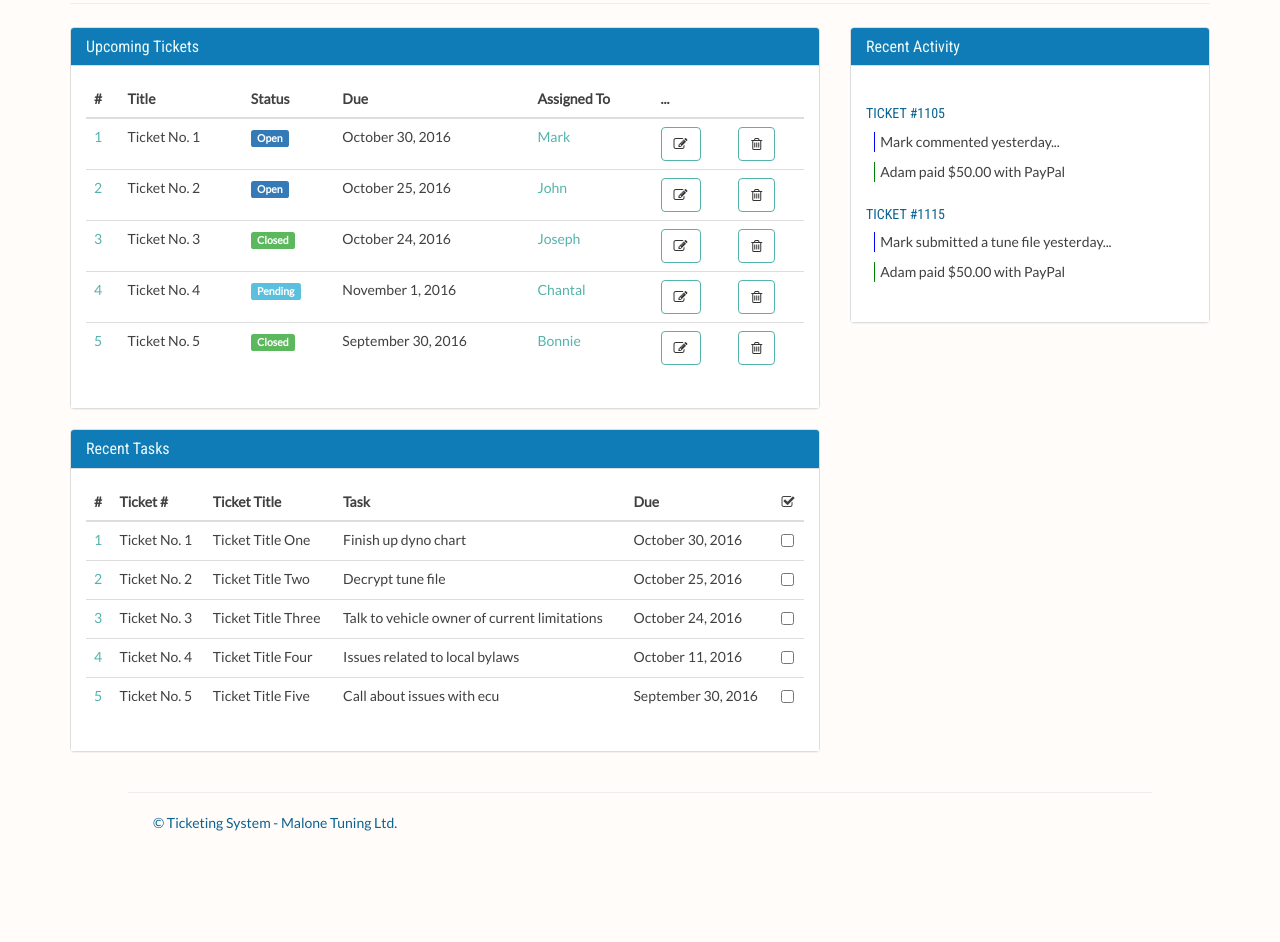
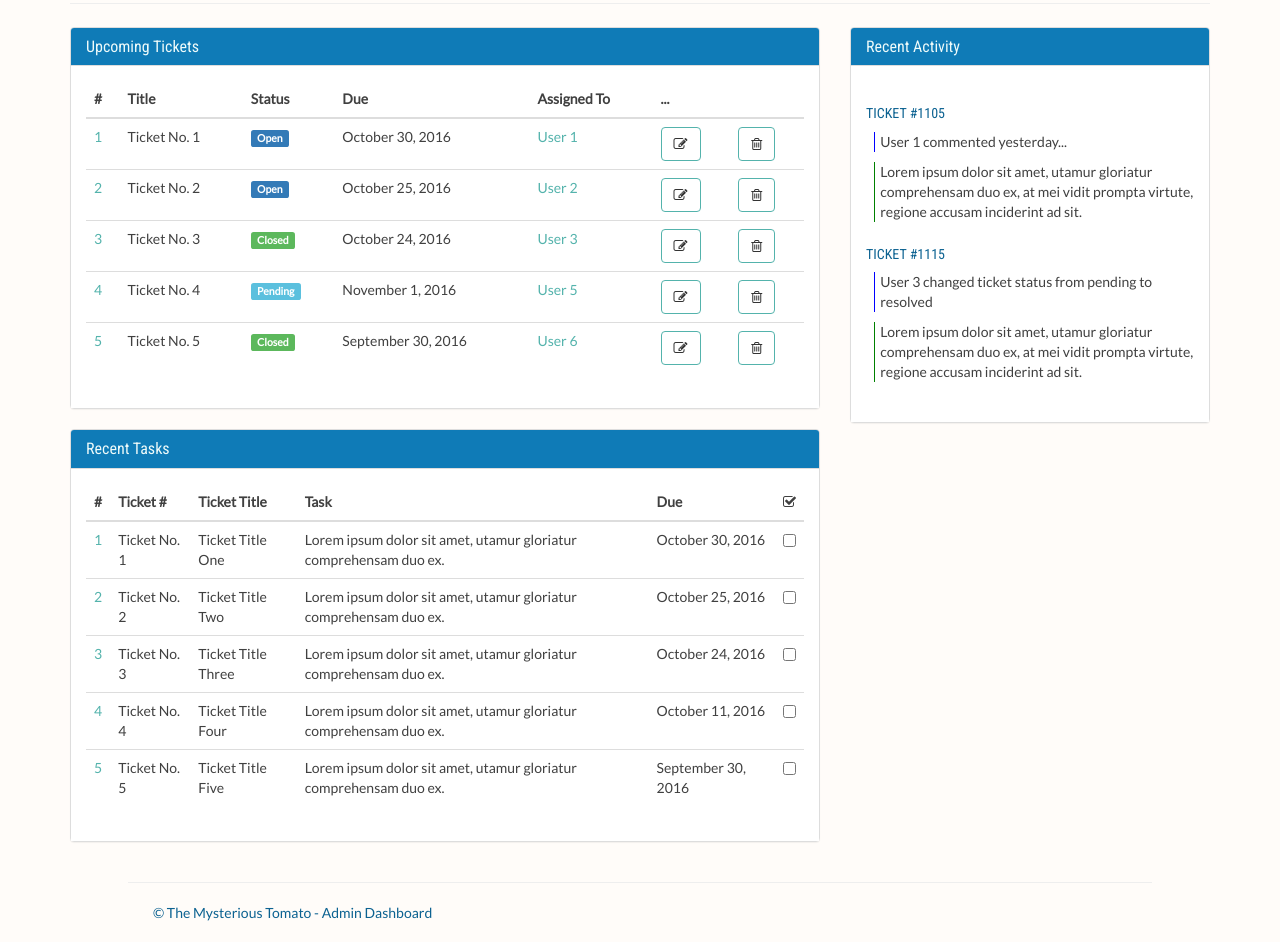
Before and after one commit to TheMysteriousTomato/admin-dashboard, a website: page app/index.html in a window 1280 px wide. Shown: the part 173-1115 px from the top of the page. Before the commit the page ends 1036 px from the top, so only its background shows below. Drawn offline with nearby package versions, Linux system fonts and the light colour scheme.

Commit message:
change dashboard

```diff
--- a/app/index.html
+++ b/app/index.html
@@ -6,7 +6,7 @@
     <head>
         <meta charset="utf-8" />
         <meta http-equiv="X-UA-Compatible" content="IE=edge,chrome=1" />
-        <title>Ticketing System</title>
+        <title>Admin Dashboard</title>
         <meta name="description" content="" />
         <meta name="viewport" content="width=device-width, initial-scale=1" />
         <link rel="apple-touch-icon" href="apple-touch-icon.png" />
@@ -28,7 +28,7 @@
             <span class="icon-bar"></span>
             <span class="icon-bar"></span>
           </button>
-          <a class="navbar-brand" href="index.html">Ticketing System</a>
+          <a class="navbar-brand" href="index.html">Admin Dashboard</a>
         </div>
         <div id="navbar" class="navbar-collapse collapse">
           <ul class="nav navbar-nav">
@@ -54,7 +54,7 @@
             </li>
           </ul>
           <ul class="nav navbar-nav navbar-right">
-            <li class="nav-userinfo"><a href="#" class="dropdown-toggle" data-toggle="dropdown" role="button" aria-expanded="false">Signed in as Mark Malone<span class="caret"></span></a>
+            <li class="nav-userinfo"><a href="#" class="dropdown-toggle" data-toggle="dropdown" role="button" aria-expanded="false">Hi Admin!<span class="caret"></span></a>
               <ul class="dropdown-menu">
                 <li><a href="#">Settings</a></li>
                 <li><a href="#">Logout</a></li>
@@ -94,7 +94,7 @@
                     <td>Ticket No. 1</td>
                     <td><span class="label label-primary">Open</span></td>
                     <td><time datetime="2016-10-30">October 30, 2016</time></td>
-                    <td><a href="#">Mark</a></td>
+                    <td><a href="#">User 1</a></td>
                     <td><a href="#" class="btn btn-default"><i class="fa fa-pencil-square-o" aria-hidden="true"></i></a></td>
                     <td><a href="#" class="btn btn-default"><i class="fa fa-trash-o" aria-hidden="true"></i></a></td>
                   </tr>
@@ -103,7 +103,7 @@
                     <td>Ticket No. 2</td>
                     <td><span class="label label-primary">Open</span></td>
                     <td><time datetime="2016-10-25">October 25, 2016</time></td>
-                    <td><a href="#">John</a></td>
+                    <td><a href="#">User 2</a></td>
                     <td><a href="#" class="btn btn-default"><i class="fa fa-pencil-square-o" aria-hidden="true"></i></a></td>
                     <td><a href="#" class="btn btn-default"><i class="fa fa-trash-o" aria-hidden="true"></i></a></td>
                   </tr>
@@ -112,7 +112,7 @@
                     <td>Ticket No. 3</td>
                     <td><span class="label label-success">Closed</span></td>
                     <td><time datetime="2016-10-24">October 24, 2016</time></td>
-                    <td><a href="#">Joseph</a></td>
+                    <td><a href="#">User 3</a></td>
                     <td><a href="#" class="btn btn-default"><i class="fa fa-pencil-square-o" aria-hidden="true"></i></a></td>
                     <td><a href="#" class="btn btn-default"><i class="fa fa-trash-o" aria-hidden="true"></i></a></td>
                   </tr>
@@ -121,7 +121,7 @@
                     <td>Ticket No. 4</td>
                     <td><span class="label label-info">Pending<span></td>
                     <td><time datetime="2016-11-01">November 1, 2016</time></td>
-                    <td><a href="#">Chantal</a></td>
+                    <td><a href="#">User 5</a></td>
                     <td><a href="#" class="btn btn-default"><i class="fa fa-pencil-square-o" aria-hidden="true"></i></a></td>
                     <td><a href="#" class="btn btn-default"><i class="fa fa-trash-o" aria-hidden="true"></i></a></td>
                   </tr>
@@ -130,7 +130,7 @@
                     <td>Ticket No. 5</td>
                     <td><span class="label label-success">Closed</span></td>
                     <td><time datetime="2016-09-30">September 30, 2016</time></td>
-                    <td><a href="#">Bonnie</a></td>
+                    <td><a href="#">User 6</a></td>
                     <td><a href="#" class="btn btn-default"><i class="fa fa-pencil-square-o" aria-hidden="true"></i></a></td>
                     <td><a href="#" class="btn btn-default"><i class="fa fa-trash-o" aria-hidden="true"></i></a></td>
                   </tr>
@@ -160,7 +160,7 @@
                     <td><a href="#">1</a></td>
                     <td>Ticket No. 1</td>
                     <td>Ticket Title One</td>
-                    <td>Finish up dyno chart</td>
+                    <td>Lorem ipsum dolor sit amet, utamur gloriatur comprehensam duo ex.</td>
                     <td><time datetime="2016-10-30">October 30, 2016</time></td>
                     <td><input type="checkbox" value="" /></td>
                   </tr>
@@ -168,7 +168,7 @@
                     <td><a href="#">2</a></td>
                     <td>Ticket No. 2</td>
                     <td>Ticket Title Two</td>
-                    <td>Decrypt tune file</td>
+                    <td>Lorem ipsum dolor sit amet, utamur gloriatur comprehensam duo ex.</td>
                     <td><time datetime="2016-10-25">October 25, 2016</time></td>
                     <td><input type="checkbox" value="" /></td>
                   </tr>
@@ -176,7 +176,7 @@
                     <td><a href="#">3</a></td>
                     <td>Ticket No. 3</td>
                     <td>Ticket Title Three</td>
-                    <td>Talk to vehicle owner of current limitations</td>
+                    <td>Lorem ipsum dolor sit amet, utamur gloriatur comprehensam duo ex.</td>
                     <td><time datetime="2016-10-24">October 24, 2016</time></td>
                     <td><input type="checkbox" value="" /></td>
                   </tr>
@@ -184,7 +184,7 @@
                     <td><a href="#">4</a></td>
                     <td>Ticket No. 4</td>
                     <td>Ticket Title Four</td>
-                    <td>Issues related to local bylaws</td>
+                    <td>Lorem ipsum dolor sit amet, utamur gloriatur comprehensam duo ex.</td>
                     <td><time datetime="2016-10-11">October 11, 2016</time></td>
                     <td><input type="checkbox" value="" /></td>
                   </tr>
@@ -192,7 +192,7 @@
                     <td><a href="#">5</a></td>
                     <td>Ticket No. 5</td>
                     <td>Ticket Title Five</td>
-                    <td>Call about issues with ecu</td>
+                    <td>Lorem ipsum dolor sit amet, utamur gloriatur comprehensam duo ex.</td>
                     <td><time datetime="2016-09-30">September 30, 2016</time></td>
                     <td><input type="checkbox" value="" /></td>
                   </tr>
@@ -213,8 +213,8 @@
                     <a href="#"><i class="fa fa-link" aria-hidden="true"></i></a>
                   </h5>
                   <ul>
-                    <li>Mark commented yesterday...</li>
-                    <li>Adam paid $50.00 with PayPal</li>
+                    <li>User 1 commented yesterday...</li>
+                    <li>Lorem ipsum dolor sit amet, utamur gloriatur comprehensam duo ex, at mei vidit prompta virtute, regione accusam inciderint ad sit.</li>
                   </ul>
                 </div>
 
@@ -224,8 +224,8 @@
                     <a href="#"><i class="fa fa-link" aria-hidden="true"></i></a>
                   </h5>
                   <ul>
-                    <li>Mark submitted a tune file yesterday...</li>
-                    <li>Adam paid $50.00 with PayPal</li>
+                    <li>User 3 changed ticket status from pending to resolved</li>
+                    <li>Lorem ipsum dolor sit amet, utamur gloriatur comprehensam duo ex, at mei vidit prompta virtute, regione accusam inciderint ad sit.</li>
                   </ul>
                 </div>
             </div>
@@ -234,7 +234,7 @@
       </main><!-- /main -->
       <footer>
         <hr />
-        <p>&copy; Ticketing System - Malone Tuning Ltd.</p>
+        <p>&copy; The Mysterious Tomato - Admin Dashboard</p>
       </footer>
         <script src="//ajax.googleapis.com/ajax/libs/jquery/1.11.2/jquery.min.js"></script>
         <script>window.jQuery || document.write('<script src="js/vendor/jquery-1.11.2.min.js"><\/script>')</script>
```
Also changed, not shown: app/tasks/index.html (+1 -1 lines), app/tasks/task.html (+1 -1 lines), app/tickets/index.html (+1 -1 lines), app/tickets/ticket.html (+1 -1 lines).
